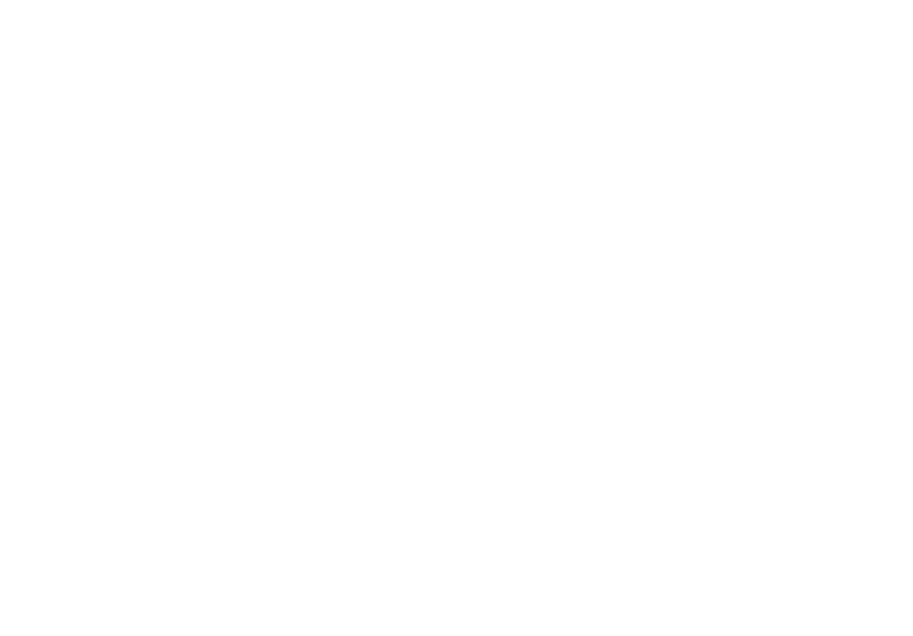
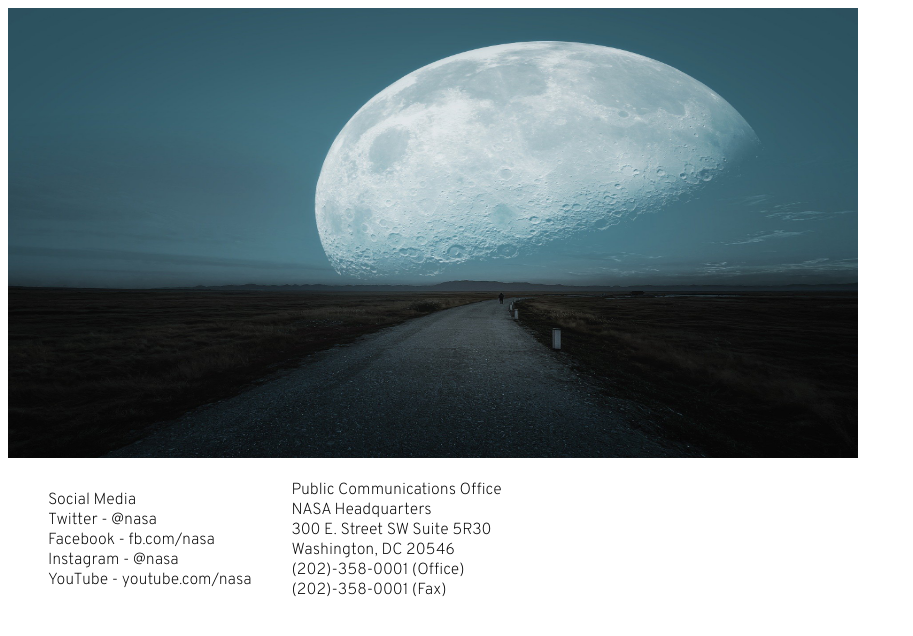
Before and after one commit to lemak91/nasa-landing-day2, a plain HTML site: page index.html in a window 1280 px wide. Shown: the whole page, without its empty margins (0-913 px from the left). Drawn offline with Linux system fonts and the light colour scheme.

Commit message:
start to success

```diff
--- a/index.html
+++ b/index.html
@@ -1,12 +1,41 @@
 <!DOCTYPE html>
 <html lang="en">
-<head>
-    <meta charset="UTF-8">
-    <meta http-equiv="X-UA-Compatible" content="IE=edge">
-    <meta name="viewport" content="width=device-width, initial-scale=1.0">
-    <title>Document</title>
-</head>
-<body>
+  <head>
+    <meta charset="UTF-8" />
+    <meta http-equiv="X-UA-Compatible" content="IE=edge" />
+    <meta name="viewport" content="width=device-width, initial-scale=1.0" />
+    <title>Nasa-Landing-Day2</title>
+    <link rel="preconnect" href="https://fonts.googleapis.com" />
+    <link rel="preconnect" href="https://fonts.gstatic.com" crossorigin />
+    <link
+      href="https://fonts.googleapis.com/css2?family=Overpass:wght@200&display=swap"
+      rel="stylesheet"
+    />
 
-</body>
+    <link href="style.css" rel="stylesheet" />
+  </head>
+  <body>
+    <div class="outer-layer">
+      <img class="moon" src="moon.jpg" />
+
+      <div class="main">
+        <ul class="social">
+          <li>Social Media</li>
+          <li>Twitter - @nasa</li>
+          <li>Facebook - fb.com/nasa</li>
+          <li>Instagram - @nasa</li>
+          <li>YouTube - youtube.com/nasa</li>
+        </ul>
+
+        <ul class="office-info">
+          <li>Public Communications Office</li>
+          <li>NASA Headquarters</li>
+          <li>300 E. Street SW Suite 5R30</li>
+          <li>Washington, DC 20546</li>
+          <li>(202)-358-0001 (Office)</li>
+          <li>(202)-358-0001 (Fax)</li>
+        </ul>
+      </div>
+    </div>
+  </body>
 </html>
--- a/style.css
+++ b/style.css
@@ -0,0 +1,34 @@
+.outer-layer {
+  align-items: center;
+  display: block;
+  margin-left: auto;
+  margin-right: auto;
+}
+
+.moon {
+  height: 450px;
+  width: 850px;
+  /* align-items: center;d
+  display: block;
+  margin-left: auto;
+  margin-right: auto; */
+}
+
+body {
+  font-family: "Overpass", sans-serif;
+}
+
+.main {
+  display: flex;
+  align-items: center;
+  margin-left: auto;
+  margin-right: auto;
+}
+
+.social {
+  list-style: none;
+}
+
+.office-info {
+  list-style: none;
+}
```
Also changed, not shown: moon.jpg (added).
